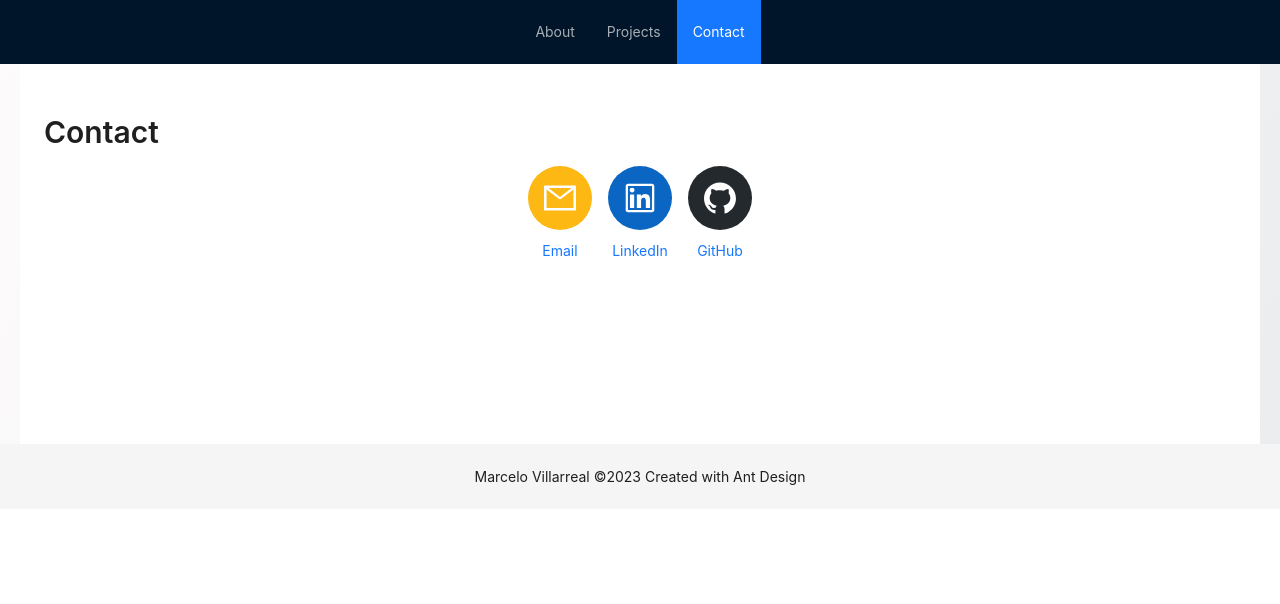
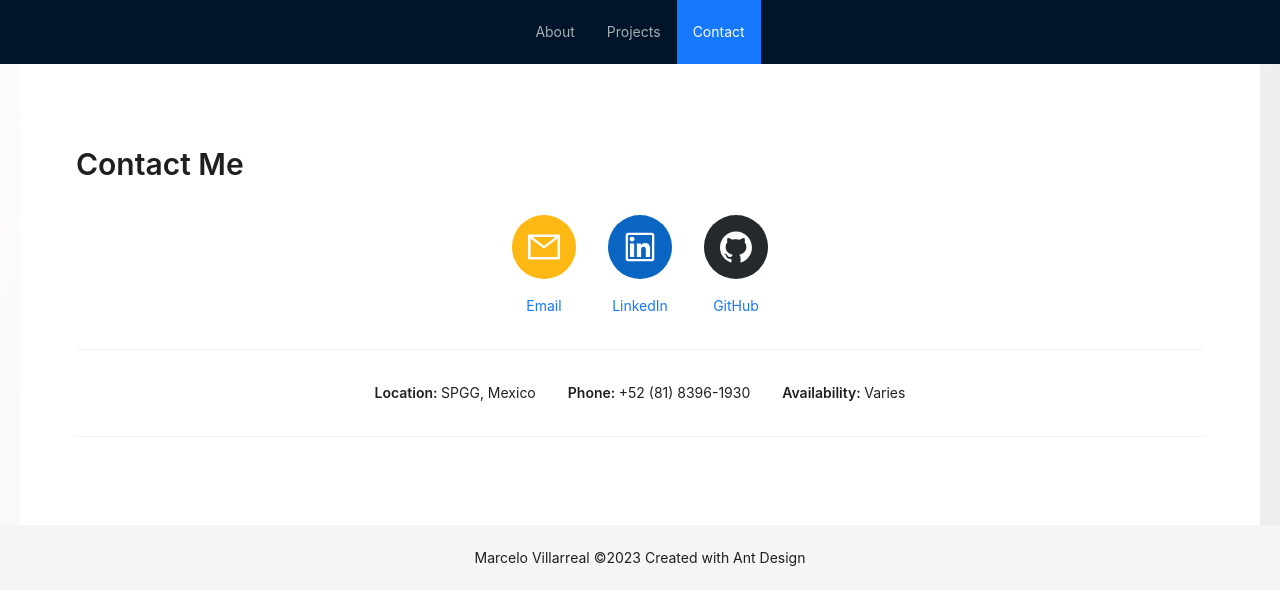
Before and after one commit to ilgaribaldi/portfolio, a React (Create React App) app: page / in a window 1280 px wide. Both pictures are taken after a click on the item "Contact". Shown: the top 604 px of the page. Built offline with nearby package versions, Linux system fonts and the light colour scheme.

Commit message:
improved contact view

```diff
--- a/src/views/about/index.css
+++ b/src/views/about/index.css
@@ -18,3 +18,23 @@
   top: 50%;
   transform: translateY(-50%);
 }
+
+.tag-wrapper {
+  transition: transform 0.2s ease-in-out;
+  cursor: pointer;
+}
+
+.tech-tag {
+  transition: transform 0.2s ease-in-out;
+  border: 1px solid transparent;
+}
+
+.tag-wrapper:hover {
+  transform: scale(1.1);
+  cursor: pointer;
+}
+
+.tag-wrapper:hover .tech-tag {
+  transform: scale(1.1);
+  border: 1px solid #5af;
+}
--- a/src/views/about/index.js
+++ b/src/views/about/index.js
@@ -131,6 +131,7 @@ const About = () => {
                   <div
                     key={point}
                     style={{ marginRight: '1px', marginBottom: '10px' }}
+                    className="tag-wrapper"
                   >
                     <Tag color="#5af">{point}</Tag>
                   </div>
--- /dev/null
+++ b/src/views/contact/index.css
@@ -0,0 +1,15 @@
+@media only screen and (max-width: 576px) {
+  .contact-container {
+    text-align: center;
+  }
+
+  .ant-row {
+    display: flex;
+    flex-wrap: wrap;
+    justify-content: center;
+  }
+
+  .ant-col {
+    text-align: left;
+  }
+}
--- a/src/views/contact/index.js
+++ b/src/views/contact/index.js
@@ -1,18 +1,21 @@
 import React from 'react'
-import { Avatar, Typography, Row, Col } from 'antd'
+import { Avatar, Typography, Row, Col, Divider } from 'antd'
 import {
   MailOutlined,
   GithubOutlined,
   LinkedinOutlined,
 } from '@ant-design/icons'
+import './index.css'
 
 const { Title, Text } = Typography
 
 const Contact = () => {
   return (
-    <div>
-      <Title level={2}>Contact</Title>
-      <Row gutter={[16, 16]} justify="center" align="middle">
+    <div className="contact-container" style={{ padding: '2rem' }}>
+      <Title level={2} style={{ marginBottom: '2rem' }}>
+        Contact Me
+      </Title>
+      <Row justify="center" gutter={[32, 32]}>
         <Col style={{ textAlign: 'center' }}>
           <a href="mailto:marcelovillarrealx@outlook.com">
             <Avatar
@@ -21,7 +24,7 @@ const Contact = () => {
               style={{ backgroundColor: '#FDB813' }}
             />
           </a>
-          <Text style={{ display: 'block', marginTop: '10px' }}>
+          <Text style={{ display: 'block', marginTop: '1rem' }}>
             <a href="mailto:marcelovillarrealx@outlook.com">Email</a>
           </Text>
         </Col>
@@ -37,7 +40,7 @@ const Contact = () => {
               style={{ backgroundColor: '#0A66C2' }}
             />
           </a>
-          <Text style={{ display: 'block', marginTop: '10px' }}>
+          <Text style={{ display: 'block', marginTop: '1rem' }}>
             <a
               href="https://www.linkedin.com/in/marcelo-villarreal-64b605263"
               target="_blank"
@@ -59,7 +62,7 @@ const Contact = () => {
               style={{ backgroundColor: '#24292E' }}
             />
           </a>
-          <Text style={{ display: 'block', marginTop: '10px' }}>
+          <Text style={{ display: 'block', marginTop: '1rem' }}>
             <a
               href="https://github.com/ilgaribaldi"
               target="_blank"
@@ -70,6 +73,22 @@ const Contact = () => {
           </Text>
         </Col>
       </Row>
+      <Divider style={{ marginTop: '2rem', marginBottom: '2rem' }} />
+      <Row justify="center" gutter={[32, 32]}>
+        <Col>
+          <Text strong>Location: </Text>
+          <Text>SPGG, Mexico</Text>
+        </Col>
+        <Col>
+          <Text strong>Phone: </Text>
+          <Text>+52 (81) 8396-1930</Text>
+        </Col>
+        <Col>
+          <Text strong>Availability: </Text>
+          <Text>Varies</Text>
+        </Col>
+      </Row>
+      <Divider style={{ marginTop: '2rem', marginBottom: '2rem' }} />
     </div>
   )
 }
--- a/src/views/projects/index.js
+++ b/src/views/projects/index.js
@@ -22,8 +22,7 @@ const Projects = () => {
                   className="project-gif"
                   style={{
                     borderRadius: '0.5rem',
-                    border: '3px solid #333',
-                    padding: '0.5rem',
+                    border: '1px solid #333',
                   }}
                 />
               </Col>
@@ -64,7 +63,7 @@ const Projects = () => {
                   width={window.innerWidth <= 576 ? 265 : 500}
                   style={{
                     borderRadius: '0.5rem',
-                    border: '3px solid #333',
+                    border: '1px solid #333',
                   }}
                 />
               </Col>
```
